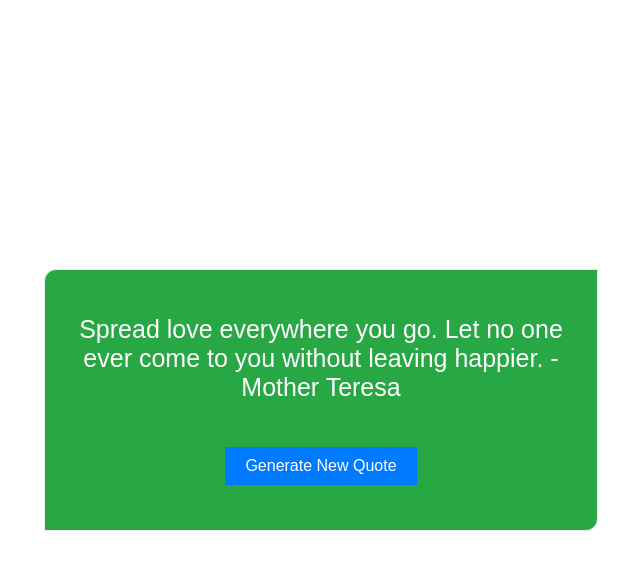
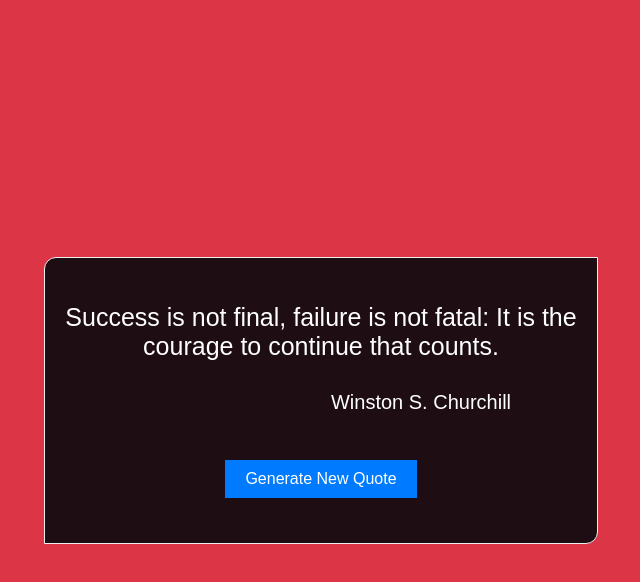
Before and after one commit to presidoikhu/Random-Quote, a plain HTML site: page index.html in a window 1280 px wide. Both pictures are taken after a click on the button "Generate New Quote". Shown: the whole page, without its empty margins (319-959 px from the left). Drawn offline with Linux system fonts and the light colour scheme.

Commit message:
Update index.html

```diff
--- a/index.html
+++ b/index.html
@@ -3,15 +3,7 @@
 <head>
     <meta charset="UTF-8">
     <meta name="viewport" content="width=device-width, initial-scale=1.0">
-    <title>Document</title>
-</head>
-<body>
-    <!DOCTYPE html>
-<html lang="en">
-<head>
-    <meta charset="UTF-8">
-    <meta name="viewport" content="width=device-width, initial-scale=1.0">
-    <title>Quote Generator</title>
+    <title>Random Quote Generator</title>
     <style>
         /* CSS styles go here */
         body {
@@ -44,79 +36,59 @@
             color: #fff;
             border: none;
         }
+        #name {
+            font-size: 20px;
+            margin-left: 200px;
+        }
     </style>
 </head>
 <body>
     <div id="quote-container">
         <p id="quote">Loading... </p>
+        <span id="name"></span>
         <p><button id="generate-button">Generate New Quote</button></p>
     </div>
+    <script>
+      const quotes = [
+      ["The greatest glory in living lies not in never falling, but in rising every time we fall", "Nelson Mandela"],
+      ["The way to get started is to quit talking and begin doing.", "Walt Disney"],
+      ["Your time is limited, don't waste it living someone else's life.", " Steve Jobs"],
+      ["If life were predictable it would cease to be life, and be without flavor.", "Eleanor Roosevelt"],
+      ["If you look at what you have in life, you'll always have more.", "Oprah Winfrey"],
+      ["If you set your goals ridiculously high and it's a failure, you will fail above everyone else's success.", "James Cameron"],
+      ["Life is what happens when you're busy making other plans.", "John Lennon"],
+      ["Spread love everywhere you go. Let no one ever come to you without leaving happier.", "Mother Teresa"],
+      ["When you reach the end of your rope, tie a knot in it and hang on.", "Franklin D. Roosevelt"],
+      ["The best and most beautiful things in the world cannot be seen or even touched - they must be felt with the heart.", " Helen Keller"],
+      ["I can't change the direction of the wind, but I can adjust my sails to always reach my destination.", "Jimmy Dean"],
+      ["Believe you can and you're halfway there.", "Theodore Roosevelt"],
+      ["Try to be a rainbow in someone's cloud.", "Maya Angelou"],
+      ["Find a place inside where there's joy, and the joy will burn out the pain.", " Joseph Campbell"],
+      ["You will face many defeats in life, but never let yourself be defeated. ", "Maya Angelou"],
+      ["In the end, it's not the years in your life that count. It's the life in your years.", "Abraham Lincoln"],
+      ["Life is like riding a bicycle. To keep your balance, you must keep moving.", "Albert Einstein"],
+      ["The only way to do great work is to love what you do.", "Steve Jobs"],
+      ["Success is not final, failure is not fatal: It is the courage to continue that counts.", " Winston S. Churchill"],
+      ["You miss 100% of the shots you don't take.", " Wayne Gretzky"]
+    ];
 
-    <script>
-        //  an array of quotes
-        const quotes = [
-  "The greatest glory in living lies not in never falling, but in rising every time we fall. -Nelson Mandela",
-  "The way to get started is to quit talking and begin doing. -Walt Disney",
-  "Your time is limited, don't waste it living someone else's life. -Steve Jobs",
-  "If life were predictable it would cease to be life, and be without flavor. -Eleanor Roosevelt",
-  "If you look at what you have in life, you'll always have more. -Oprah Winfrey",
-  "If you set your goals ridiculously high and it's a failure, you will fail above everyone else's success. -James Cameron",
-  "Life is what happens when you're busy making other plans. -John Lennon",
-  "Spread love everywhere you go. Let no one ever come to you without leaving happier. -Mother Teresa",
-  "When you reach the end of your rope, tie a knot in it and hang on. -Franklin D. Roosevelt",
-  "The best and most beautiful things in the world cannot be seen or even touched - they must be felt with the heart. -Helen Keller",
-  "I can't change the direction of the wind, but I can adjust my sails to always reach my destination. -Jimmy Dean",
-  "Believe you can and you're halfway there. -Theodore Roosevelt",
-  "Try to be a rainbow in someone's cloud. -Maya Angelou",
-  "Find a place inside where there's joy, and the joy will burn out the pain. -Joseph Campbell",
-  "You will face many defeats in life, but never let yourself be defeated. -Maya Angelou",
-  "In the end, it's not the years in your life that count. It's the life in your years. -Abraham Lincoln",
-  "Life is like riding a bicycle. To keep your balance, you must keep moving. -Albert Einstein",
-  "The only way to do great work is to love what you do. -Steve Jobs",
-  "Success is not final, failure is not fatal: It is the courage to continue that counts. -Winston S. Churchill",
-  "You miss 100% of the shots you don't take. -Wayne Gretzky"
-];
-
-// Define an array of colors
-const colors = ["#007bff", "#6c757d", "#28a745", "#dc3545", "#ffc107", "#17a2b8"];
-
-// Get references to the elements
-const quoteContainer = document.getElementById("quote-container");
-const quoteText = document.getElementById("quote");
-const generateButton = document.getElementById("generate-button");
-
-// Function to get a random quote from the quotes array
-function getRandomQuote() {
-  return quotes[Math.floor(Math.random() * quotes.length)];
-}
-
-// Function to get a random color from the colors array
-function getRandomColor() {
-  return colors[Math.floor(Math.random() * colors.length)];
-}
-
-// Function to set the background color of the body
-function setBackgroundColor(color) {
-  quoteContainer.style.backgroundColor = color;
-}
-
-// Function to display a new quote and set the background color
-function generateNewQuote() {
-  const randomQuote = getRandomQuote();
-  const randomColor = getRandomColor();
-
-  quoteText.textContent = randomQuote;
-  setBackgroundColor(randomColor);
-}
-
-// Event listener for the Generate New Quote button
-generateButton.addEventListener("click", generateNewQuote);
-
-// Generate a random quote and set the background color on page load
-generateNewQuote();
+        const colors = ["#007bff", "#6c757d", "#28a745", "#dc3545", "#ffc107", "#17a2b8"];
+        let randomQuote = Math.floor(Math.random() * quotes.length);
+        let quote = document.getElementById("quote");
+        let randomColor = Math.floor(Math.random() * colors.length);
+        let btn = document.getElementById("generate-button");
+        let name = document.getElementById("name");
 
 
-//https://presidoikhu.github.io/Random-Quote/
+        quote.innerHTML = quotes[randomQuote][0];
+        name.innerHTML = quotes[randomQuote][1];
+        document.body.style.backgroundColor = colors[randomColor];
+
+        btn.addEventListener("click", display);
+
+        function display() {
+            location.reload();
+        }
     </script>
 </body>
 </html>
```
